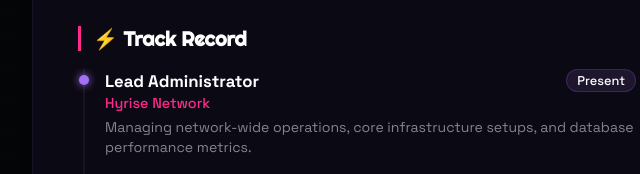
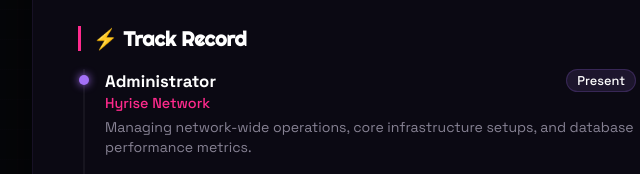
Before and after one commit to Genuizy/p.clocked, a plain HTML site: page index.html in a window 1280 px wide. Shown: the part 531-705 px from the top of the page, 283-923 px from the left. Drawn offline with Linux system fonts and the light colour scheme.

Commit message:
Update index.html

```diff
--- a/index.html
+++ b/index.html
@@ -43,7 +43,7 @@
       <div class="experience-timeline">
         <div class="timeline-item">
           <div class="time-header">
-            <span class="role">Lead Administrator</span>
+            <span class="role">Administrator</span>
             <span class="duration">Present</span>
           </div>
           <p class="organization">Hyrise Network</p>
```
